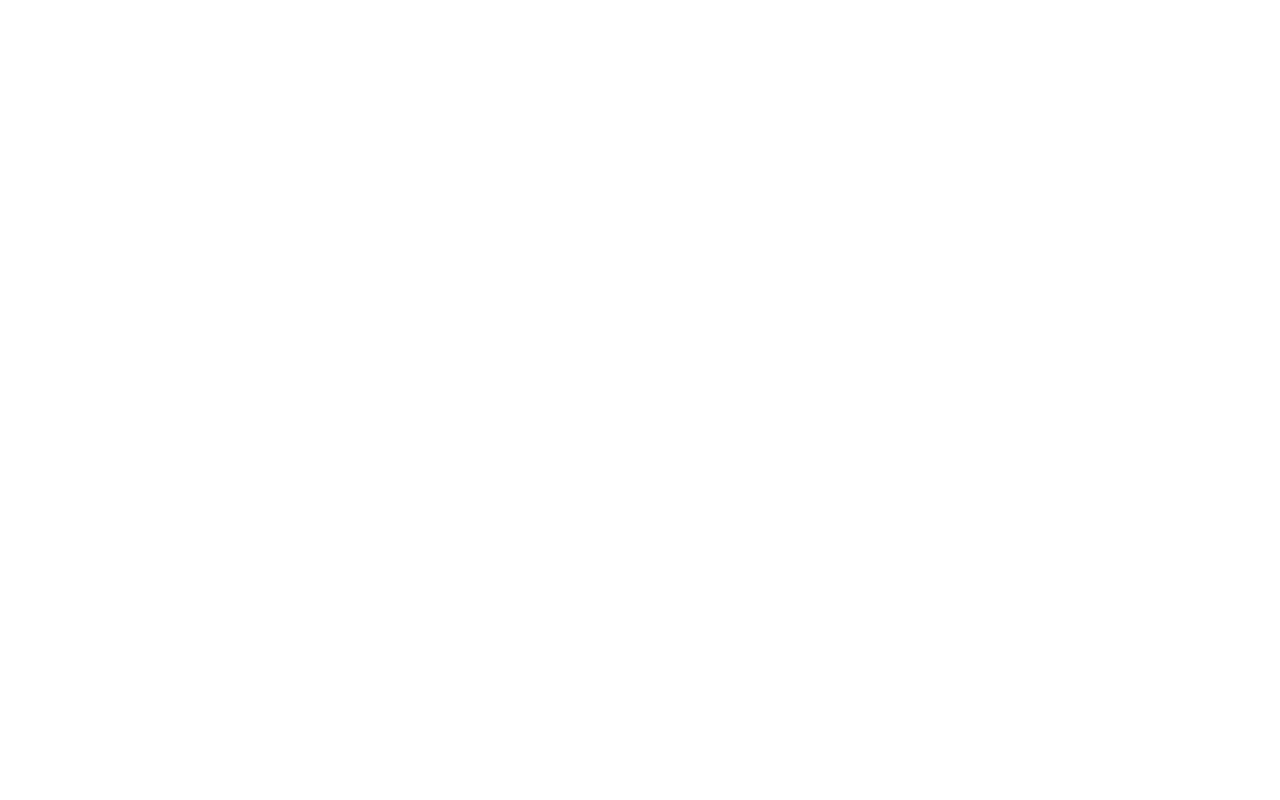
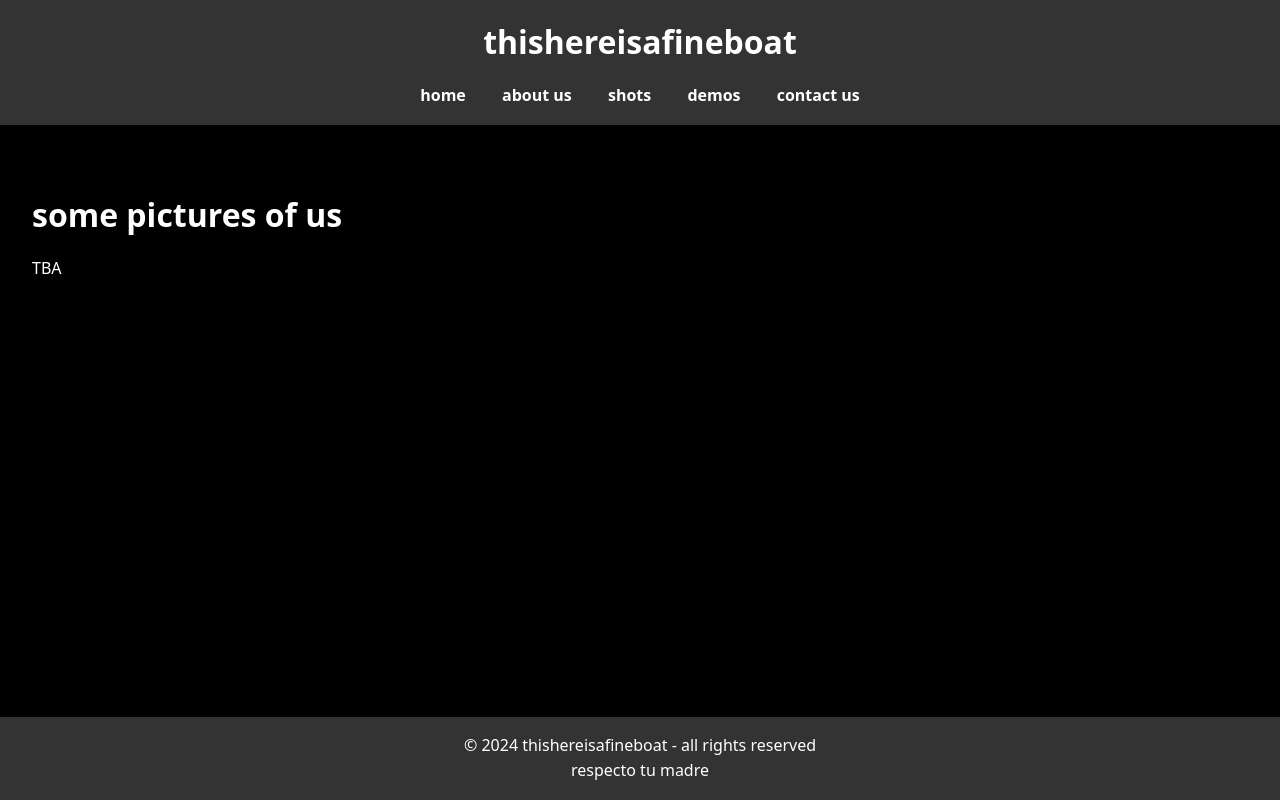
Before and after one commit to just6n/finestboat, a plain HTML site: page gallery.html in a window 1280 px wide. Drawn offline with Linux system fonts and the light colour scheme; a web font is replaced by a local one.

Commit message:
fixed copyright mark and links on each page

```diff
--- a/gallery.html
+++ b/gallery.html
@@ -0,0 +1,39 @@
+<!DOCTYPE html>
+<html lang="en">
+<head>
+    <link rel="preconnect" href="https://fonts.googleapis.com">
+    <link rel="preconnect" href="https://fonts.gstatic.com" crossorigin>
+    <link href="https://fonts.googleapis.com/css2?family=Bodoni+Moda:ital,opsz,wght@0,6..96,400..900;1,6..96,400..900&family=Pirata+One&display=swap" rel="stylesheet">
+    <meta charset="UTF-8">
+    <meta name="viewport" content="width=device-width, initial-scale=1.0">
+    <meta http-equiv="X-UA-Compatible" content="ie=edge">
+    <title>ok now this is boated</title>
+    <link rel="stylesheet" href="styles.css">
+</head>
+<body class="pirata-one-regular">
+    <header>
+        <h1>thishereisafineboat</h1>
+        <nav>
+            <ul>
+                <li><a href="index.html">home</a></li>
+                <li><a href="about.html">about us</a></li>
+                <li><a href="gallery.html">shots</a></li>
+                <li><a href="music.html">demos</a></li>
+                <li><a href="contact.html">contact us</a></li>
+            </ul>
+        </nav>
+    </header>
+
+    <section id="music">
+      <h2>some pictures of us</h2>
+      <p>TBA</p>
+    </section>
+
+    <footer>
+      <p>&copy; 2024 thishereisafineboat - all rights reserved</p>
+      <p>respecto tu madre</p>
+    </footer>
+
+    <script src="script.js"></script>
+</body>
+</html>
```
Also changed, not shown: contact.html (+2 -1 lines), index.html (+1 -0 lines), music.html (+2 -1 lines).
